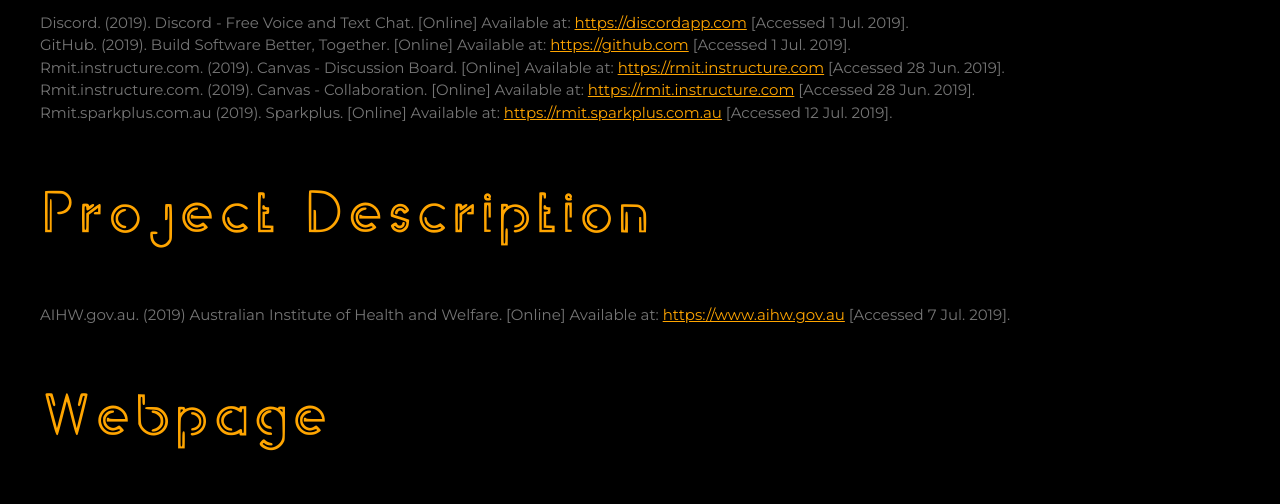
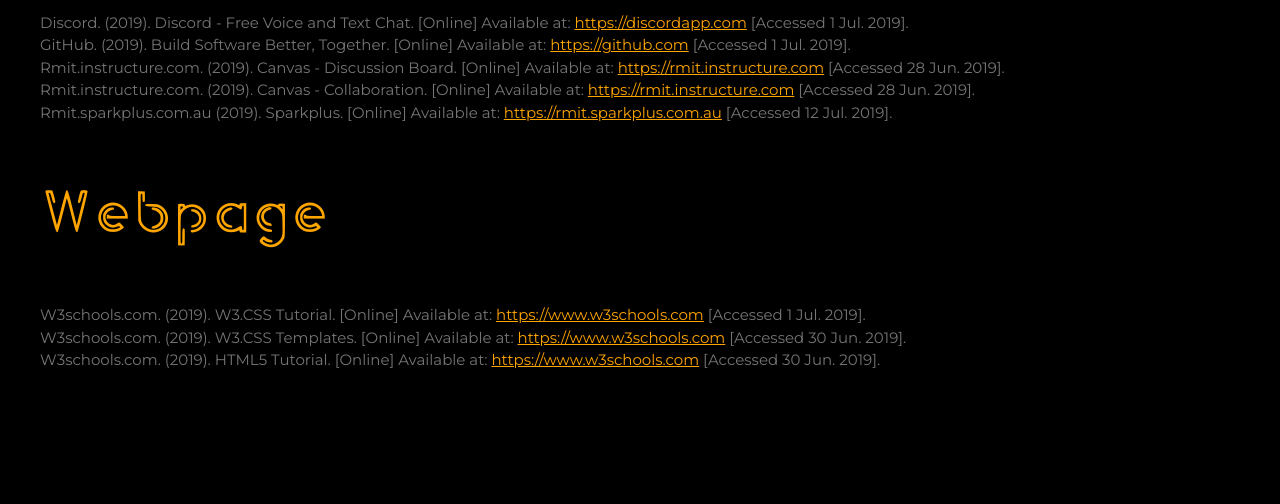
Before and after one commit to mr-gt/Assignment-3, a plain HTML site: page References.html in a window 1280 px wide. Shown: the part 751-1255 px from the top of the page. Drawn offline with nearby package versions, Linux system fonts and the light colour scheme; files whose address does not match are found by name.

Commit message:
removed an old irrelevant reference

```diff
--- a/References.html
+++ b/References.html
@@ -88,10 +88,6 @@ body,p {font-family: "Montserrat", sans-serif}
 	Rmit.instructure.com. (2019). Canvas - Collaboration. [Online] Available at: <a href="https://rmit.instructure.com/groups/131767/collaborations" style="color: orange">https://rmit.instructure.com</a> [Accessed 28 Jun. 2019].<br>
 	Rmit.sparkplus.com.au (2019). Sparkplus. [Online] Available at: <a href="https://rmit.sparkplus.com.au" style="color: orange">https://rmit.sparkplus.com.au</a> [Accessed 12 Jul. 2019].<br>
 	</p>
-    <h2 style="font-size: 100px; color: orange">Project Description</h2>
-	<p>
-	AIHW.gov.au. (2019) Australian Institute of Health and Welfare. [Online] Available at: <a href="https://www.aihw.gov.au/" style="color: orange">https://www.aihw.gov.au</a> [Accessed 7 Jul. 2019].<br>
-	</p>
     <h2 style="font-size: 100px; color: orange">Webpage</h2>
 	<p>
 	W3schools.com. (2019). W3.CSS Tutorial. [Online] Available at: <a href="https://www.w3schools.com/w3css/default.asp" style="color: orange"> https://www.w3schools.com</a> [Accessed 1 Jul. 2019].<br>
```
